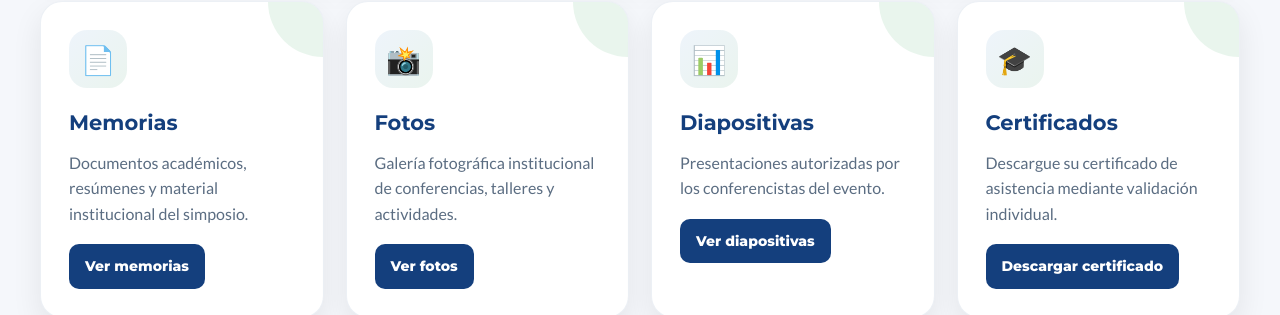
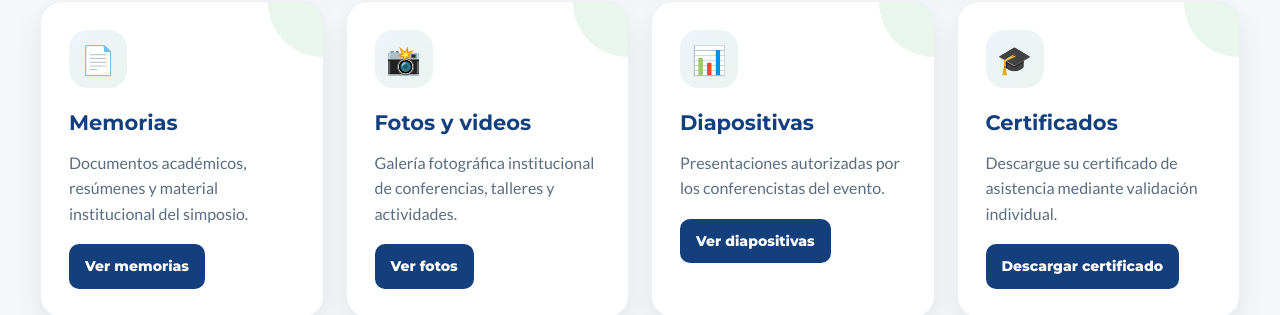
Before and after one commit to Acmisantander/Acmisantander, a Jekyll site: the page built from repositorio-eventos/index.html, in a window 1280 px wide and 900 px high, scrolled down 1167 px. Shown: the part 150-465 px from the top of the window. Built offline with Jekyll 4.4.1, drawn with Linux system fonts in a browser that asks for light colours.

Commit message:
Update index.html

```diff
--- a/repositorio-eventos/index.html
+++ b/repositorio-eventos/index.html
@@ -755,7 +755,7 @@
 
         <div class="repo-card">
           <div class="repo-icon">📸</div>
-          <h4>Fotos</h4>
+          <h4>Fotos y videos</h4>
           <p>
             Galería fotográfica institucional de conferencias, talleres y actividades.
           </p>
```
